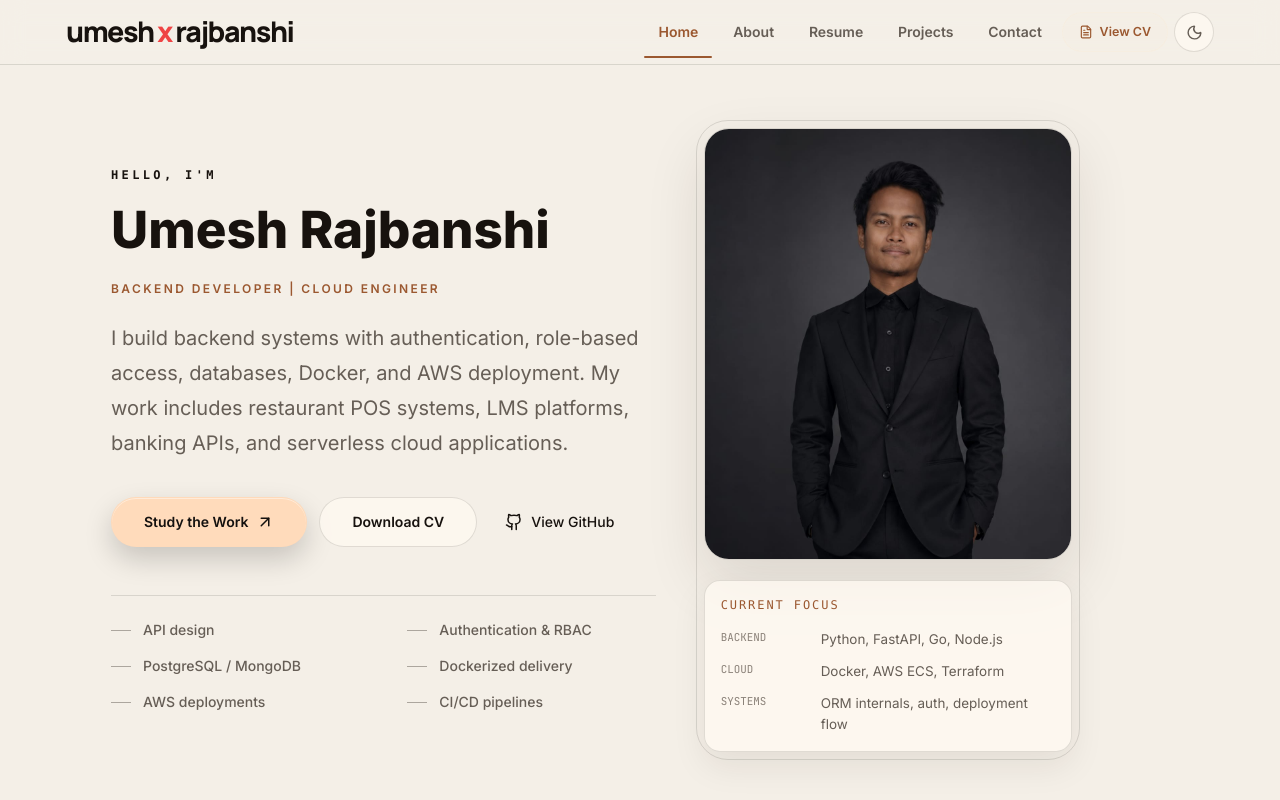
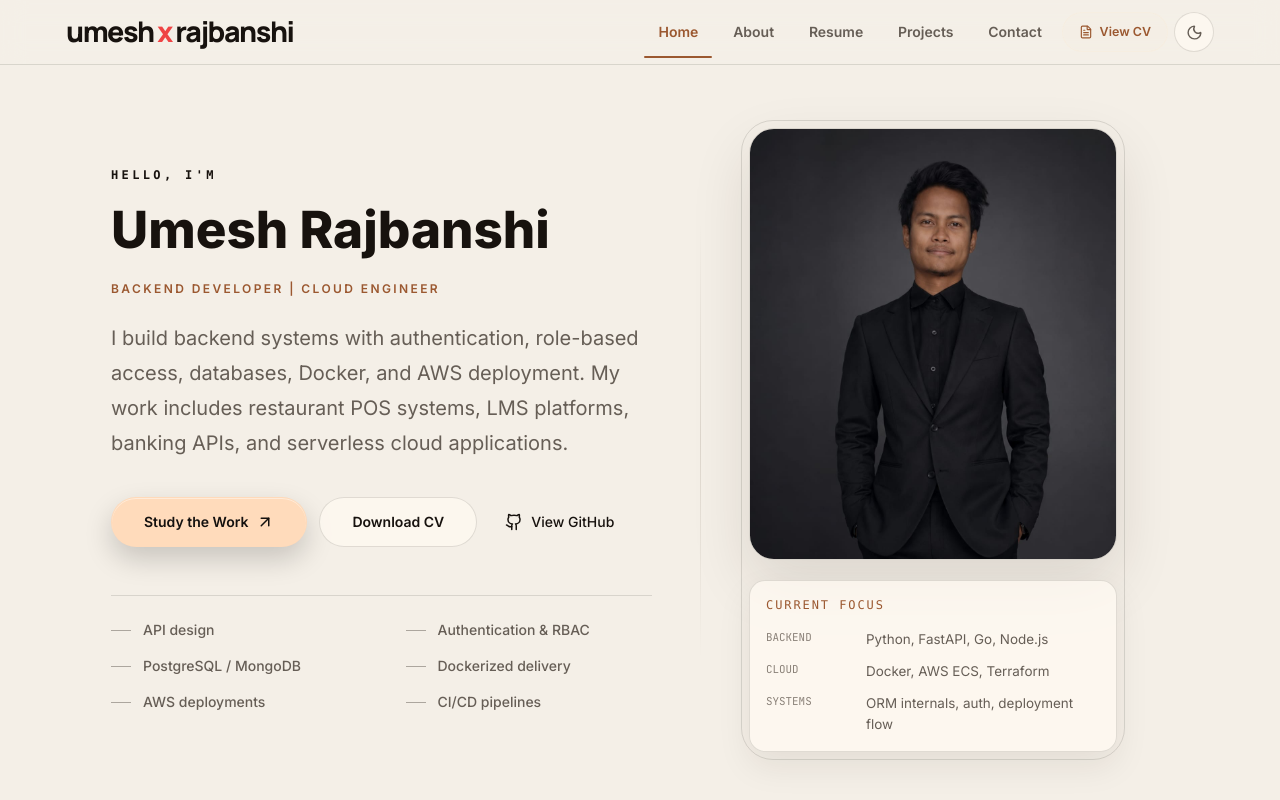
Before and after one commit to umess-ss/my-self, a Next.js app in the folder my-portfolio-nextjs/: page / in a window 1280 px wide. Shown: the top 800 px of the page. Built offline with nearby package versions, Linux system fonts and the light colour scheme.

Commit message:
little improvement in home

```diff
--- a/my-portfolio-nextjs/app/globals.css
+++ b/my-portfolio-nextjs/app/globals.css
@@ -435,6 +435,27 @@ section {
 .hero-left-content {
   position: relative;
   z-index: 1;
+}
+
+.middle-divider {
+  width: 1px;
+  height: 70%;
+  align-self: center;
+  background: linear-gradient(
+    to bottom,
+    transparent,
+    rgba(80, 60, 40, 0.14),
+    transparent
+  );
+}
+
+.dark .middle-divider {
+  background: linear-gradient(
+    to bottom,
+    transparent,
+    rgba(255, 219, 187, 0.12),
+    transparent
+  );
 }
 
 @keyframes heroPortraitFloat {
@@ -1396,6 +1417,10 @@ textarea.contact-input {
     height: 16rem;
     max-width: 16rem;
   }
+
+  .hero-focus-card {
+    max-width: 16rem;
+  }
 }
 
 
--- a/my-portfolio-nextjs/components/sections/Hero.tsx
+++ b/my-portfolio-nextjs/components/sections/Hero.tsx
@@ -27,7 +27,7 @@ export function Hero() {
       </div>
 
       <div className="hero-container mx-auto px-4">
-        <div className="grid items-center gap-12 lg:grid-cols-[1.03fr_0.88fr] lg:gap-12">
+        <div className="hero-grid grid items-center gap-12 lg:grid-cols-[minmax(0,1fr)_1px_420px] lg:gap-12">
           <div className="hero-left-content max-w-[39.5rem] text-left">
 <p className="mb-5 font-mono text-xs font-bold uppercase tracking-[0.28em] text-[var(--portfolio-text)]">
   Hello, I&apos;m
@@ -79,6 +79,8 @@ export function Hero() {
 
           </div>
 
+          <div className="middle-divider hidden lg:block" aria-hidden="true" />
+
           <div className="overflow-visible">
             <div className="flex justify-center overflow-visible lg:justify-start">
               <div className="hero-portrait-shell group relative grid place-items-center overflow-visible">
```
